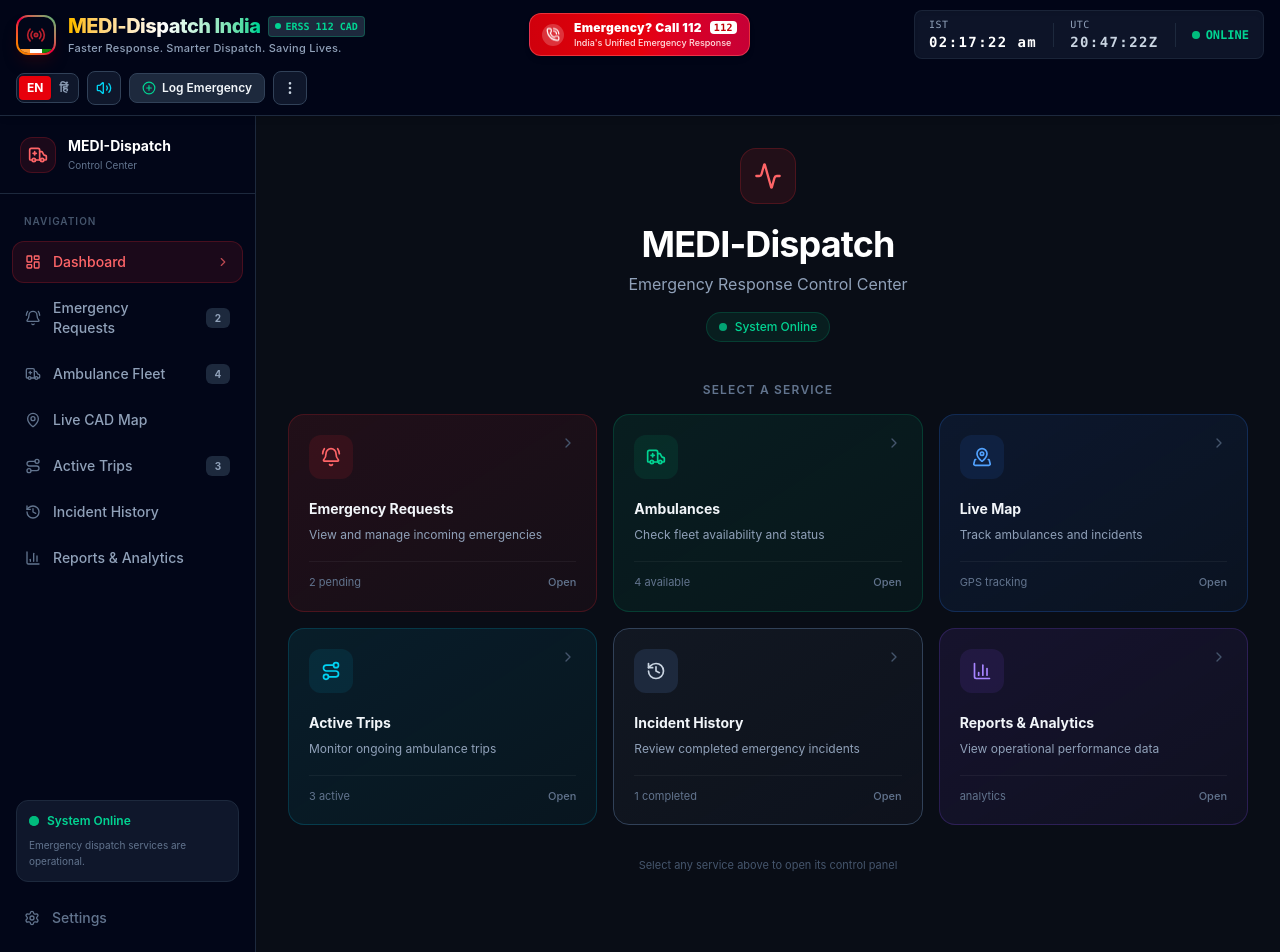
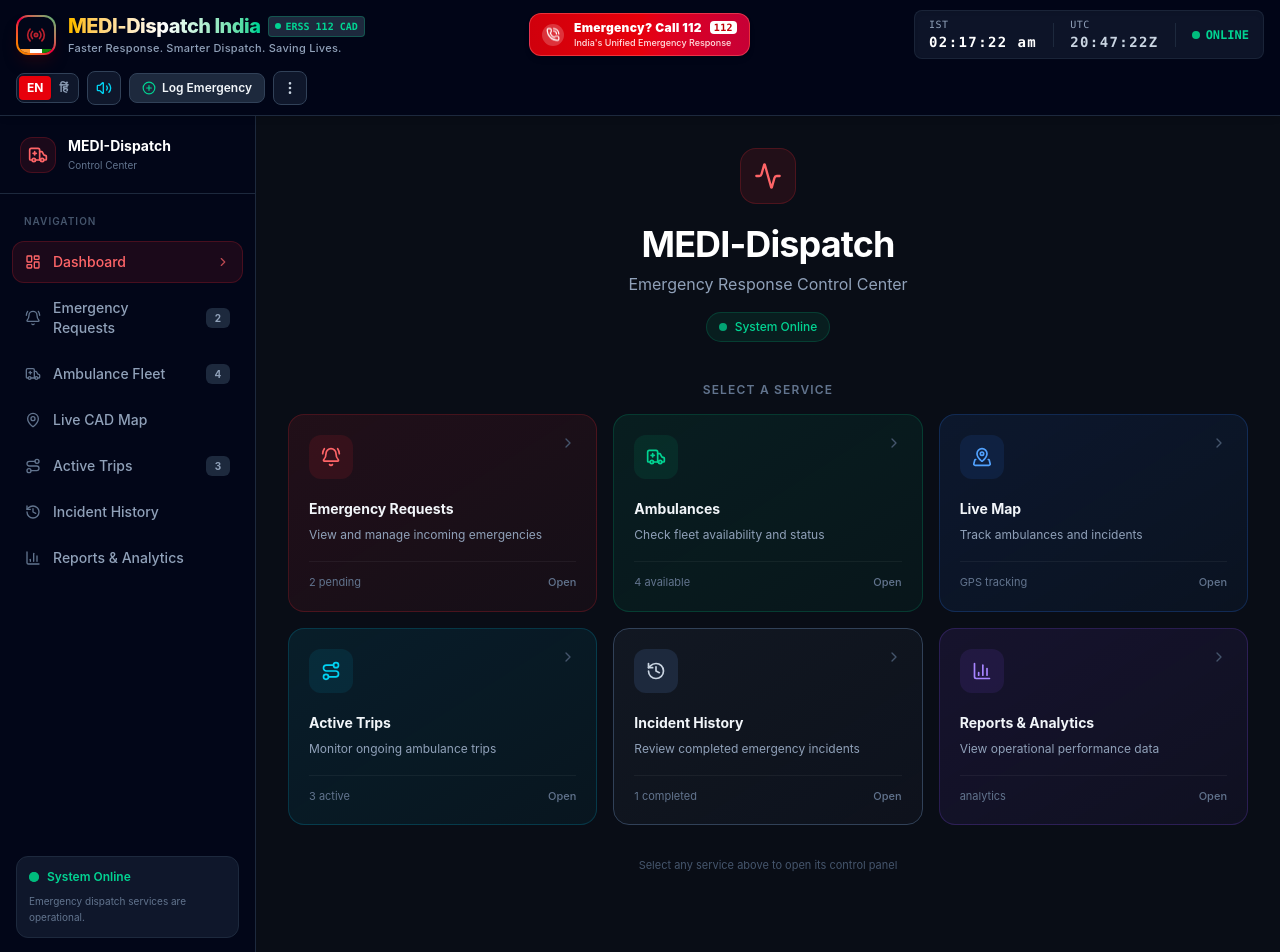
Before and after one commit to abhishekaharma343-sketch/medi-dispatch, a React (Vite) app: page / in a window 1280 px wide. Built offline with nearby package versions, Linux system fonts and the light colour scheme.

Commit message:
Fix mobile navigation drawer

```diff
--- a/src/components/layout/Sidebar.tsx
+++ b/src/components/layout/Sidebar.tsx
@@ -7,7 +7,6 @@ import {
   Route,
   History,
   BarChart3,
-  Settings,
   ChevronRight,
 } from 'lucide-react';
 import { useDispatchContext } from '../../context/DispatchContext';
@@ -68,7 +67,7 @@ export const Sidebar: React.FC<SidebarProps> = ({
   ];
 
   return (
-    <aside className="hidden lg:flex w-64 shrink-0 bg-slate-950 border-r border-slate-800 flex-col">
+    <aside className="w-64 shrink-0 bg-slate-950 border-r border-slate-800 flex flex-col min-h-full">
       {/* Header */}
       <div className="px-5 py-5 border-b border-slate-800">
         <div className="flex items-center gap-3">
@@ -102,6 +101,7 @@ export const Sidebar: React.FC<SidebarProps> = ({
             return (
               <button
                 key={item.id}
+                type="button"
                 onClick={() => onSelectTab(item.id)}
                 className={`w-full flex items-center gap-3 px-3 py-2.5 rounded-xl text-left transition-all duration-150 group ${
                   isActive
@@ -161,21 +161,6 @@ export const Sidebar: React.FC<SidebarProps> = ({
           </p>
         </div>
       </div>
-
-      {/* Settings */}
-      <div className="px-3 pb-4">
-        <button
-          onClick={() => onSelectTab('settings')}
-          className={`w-full flex items-center gap-3 px-3 py-2.5 rounded-xl text-left transition ${
-            currentTab === 'settings'
-              ? 'bg-slate-800 text-white'
-              : 'text-slate-500 hover:text-slate-200 hover:bg-slate-900'
-          }`}
-        >
-          <Settings className="w-4 h-4" />
-          <span className="text-sm font-medium">Settings</span>
-        </button>
-      </div>
     </aside>
   );
 };
```
